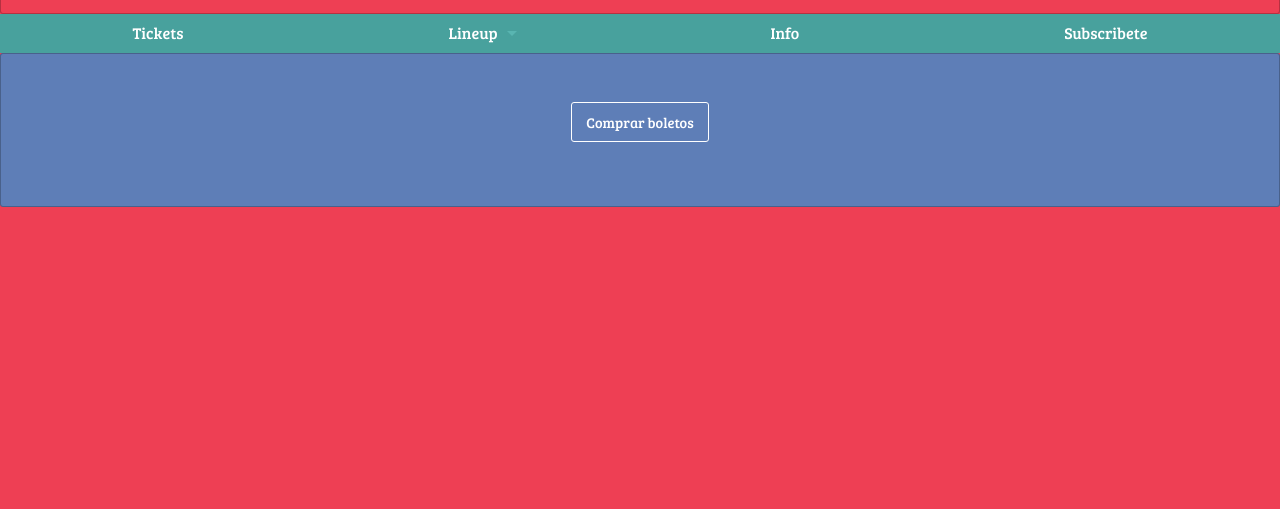
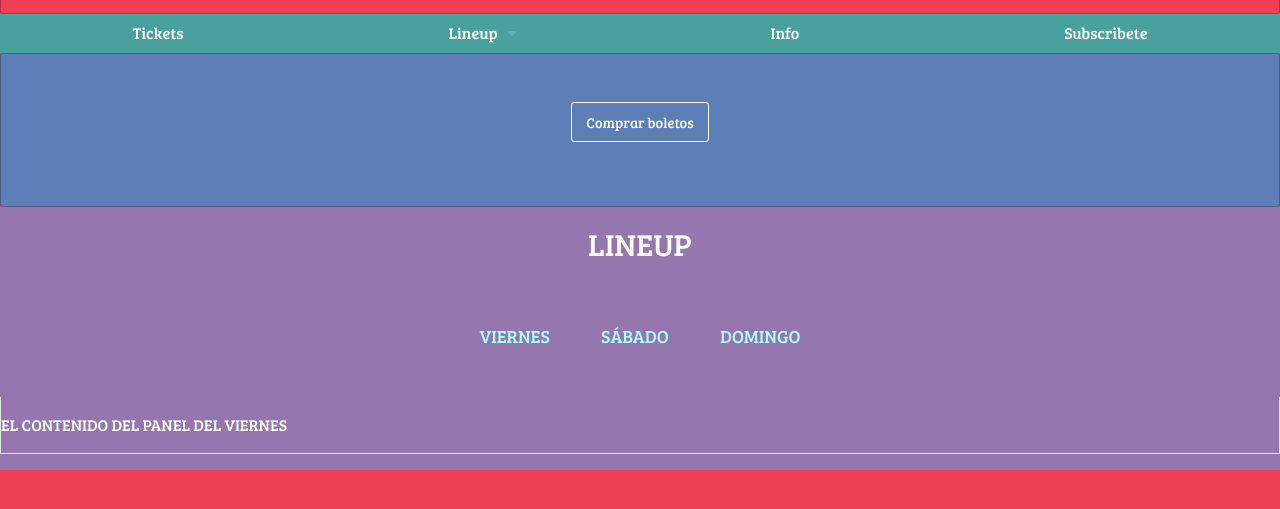
Before and after one commit to jlvilcav/PlatziPalooza, a plain HTML site: page index.html in a window 1280 px wide. Shown: the part 111-620 px from the top of the page. Drawn offline with Linux system fonts and the light colour scheme.

Commit message:
Clase 10 Tabs con Foundation

```diff
--- a/css/app.css
+++ b/css/app.css
@@ -39,16 +39,43 @@ h1, h2, h3, h4, h5, h6, button {
 	color: white;
 }
 
-#submenu-container {
-	border:0;
-}
+
 
 #tickets-action .callout {
 	background-color: #5e7eb7;
 	color: white;
+	margin-bottom: 0;
 }
 
 #tickets-action .callout button {
 	color: white;
 	border: 1px solid white;
 }
+
+#lineup-container,
+#lineup-container .tabs,
+#lineup-container .tabs-panel,
+#lineup-container .tabs .tabs-title{
+	background-color: #9676af;
+	color: white;
+	padding: 1em 0;
+	border: 0;
+	text-transform: uppercase;
+}
+
+#lineup-container .tabs .tabs-title a {
+	font-size: 18px;
+	color: #a7fffb;
+}
+
+#lineup-container .tabs .tabs-title a:hover {
+	background-color: #9676af;
+	font-family: 'Bree Serif', serif;
+	color: white;
+
+}
+
+.tabs-title {
+	display: inline-block;
+	float: none;
+}
--- a/index.html
+++ b/index.html
@@ -69,6 +69,33 @@
     </section>
     <!-- tickets   -->
 
+    <!-- LineUp   -->
+    <section id="lineup-container">
+      <h3 class="text-center">Lineup</h1>
+      <ul class="tabs text-center" data-tabs id="lineup-tabs">
+        <li class="tabs-title">
+          <a href="#">Viernes</a>
+        </li>
+        <li class="tabs-title">
+          <a href="#">Sábado</a>
+        </li>
+        <li class="tabs-title">
+          <a href="#">Domingo</a>
+        </li>
+      </ul>
+      <div class="tabs-content" data-tabs-content="lineup-tabs">
+        <div class="tabs-panel is-active" id="panelViernes">
+          EL contenido del panel del viernes
+        </div>
+        <div class="tabs-panel" id="panelSabadp">
+          EL contenido del panel del sábado
+        </div>
+        <div class="tabs-panel" id="panelViernes">
+          EL contenido del panel del domingo
+        </div>
+      </div>
+    </section>
+    <!-- LineUp   -->
     <script src="js/vendor/jquery.js"></script>
     <script src="js/vendor/what-input.js"></script>
     <script src="js/vendor/foundation.js"></script>
```
